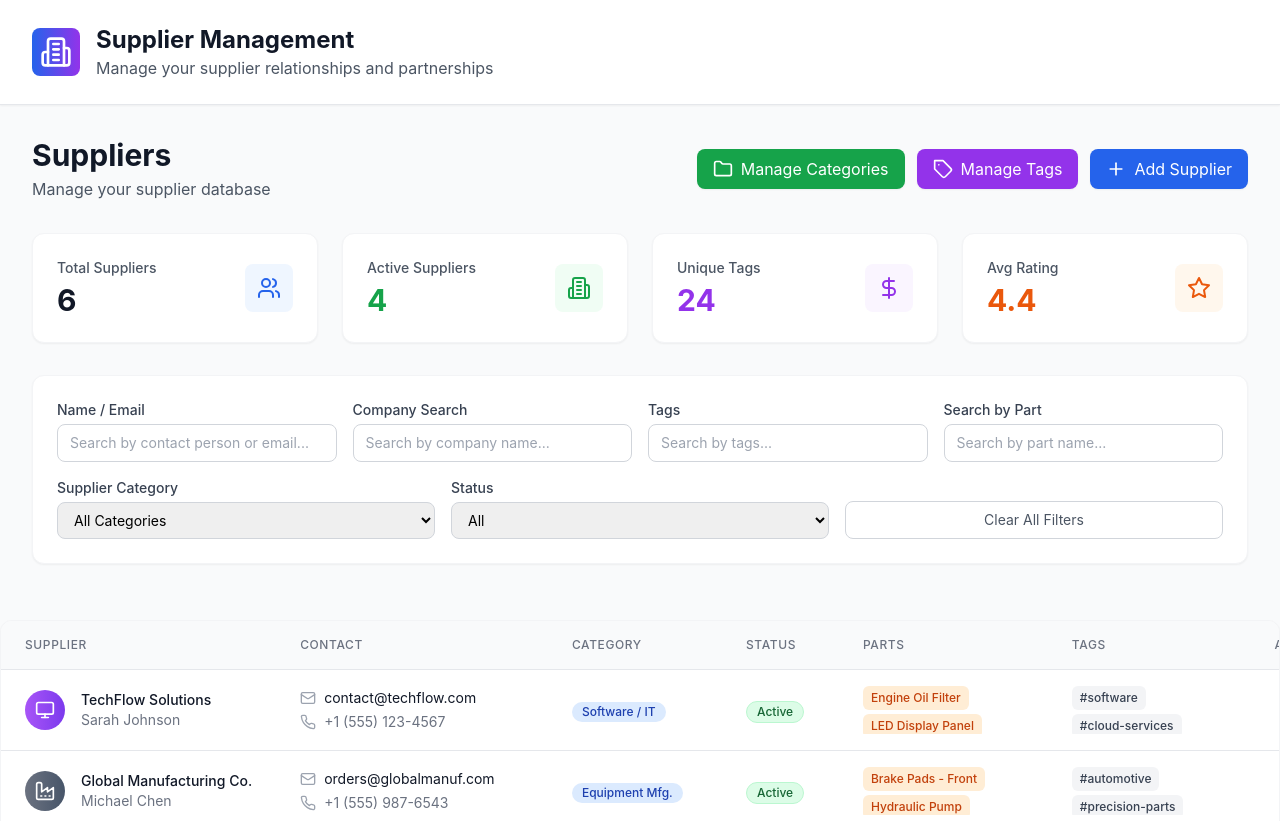
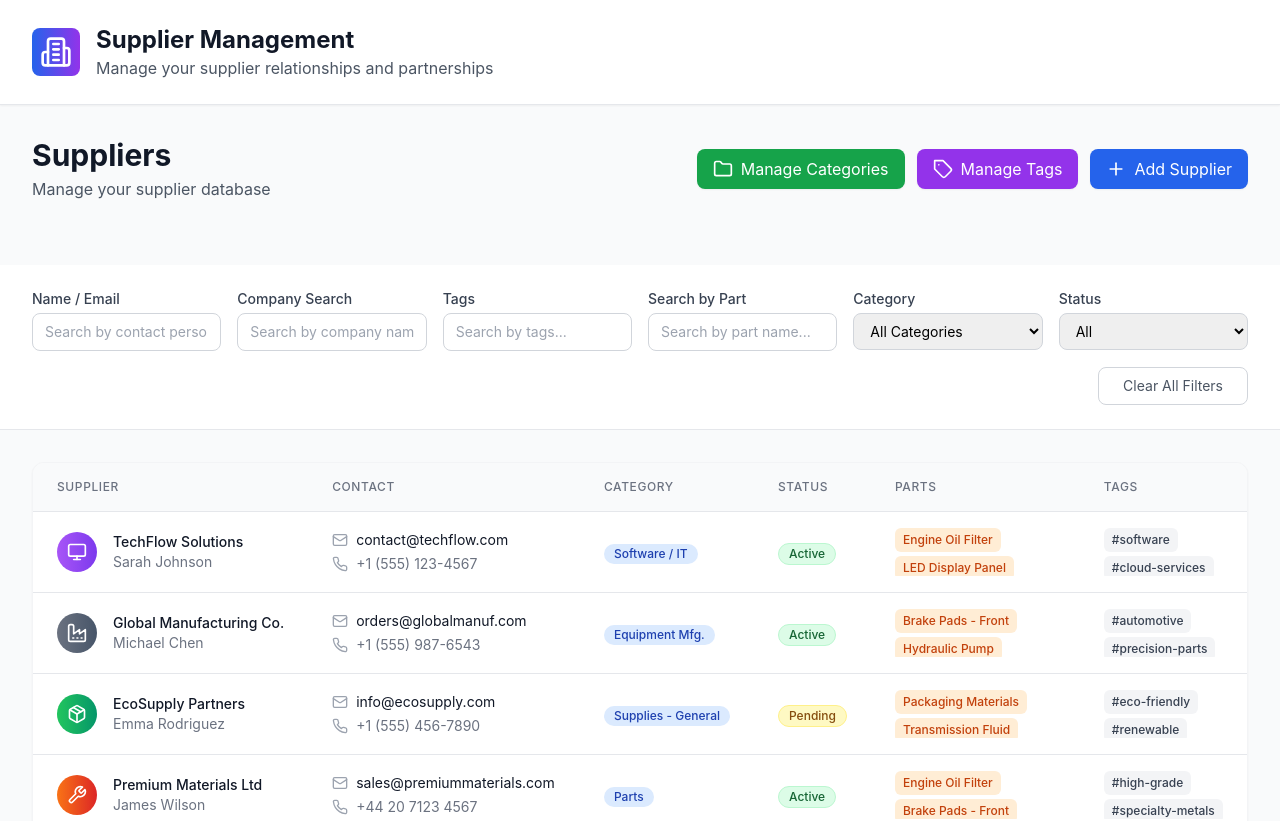
Before and after one commit to Kabba24ai/supplier-management-gj, a React (Vite) app: page / in a window 1280 px wide. Shown: the top 821 px of the page. Built offline with nearby package versions, Linux system fonts and the light colour scheme.

Commit message:
Remove Stats Cards and Redesign Search Layout

```diff
--- a/src/App.tsx
+++ b/src/App.tsx
@@ -67,13 +67,6 @@ function App() {
   const [editingSupplier, setEditingSupplier] = useState<Supplier | null>(null);
 
   const categories = Array.from(new Set(suppliers.map(s => s.category)));
-
-  const stats = {
-    total: suppliers.length,
-    active: suppliers.filter(s => s.status === 'active').length,
-    avgRating: suppliers.reduce((sum, s) => sum + s.rating, 0) / suppliers.length,
-    totalTags: Array.from(new Set(suppliers.flatMap(s => s.tags))).length
-  };
 
   useEffect(() => {
     let filtered = suppliers;
@@ -253,61 +246,12 @@ function App() {
           </div>
         </div>
 
-        {/* Stats Cards */}
-        <div className="grid grid-cols-1 md:grid-cols-2 lg:grid-cols-4 gap-6 mb-8">
-          <div className="bg-white rounded-xl shadow-sm border border-gray-100 p-6 hover:shadow-md transition-shadow">
-            <div className="flex items-center justify-between">
-              <div>
-                <p className="text-sm font-medium text-gray-600">Total Suppliers</p>
-                <p className="text-3xl font-bold text-gray-900 mt-1">{stats.total}</p>
-              </div>
-              <div className="bg-blue-50 p-3 rounded-lg">
-                <Users className="w-6 h-6 text-blue-600" />
-              </div>
-            </div>
-          </div>
+      </main>
 
-          <div className="bg-white rounded-xl shadow-sm border border-gray-100 p-6 hover:shadow-md transition-shadow">
-            <div className="flex items-center justify-between">
-              <div>
-                <p className="text-sm font-medium text-gray-600">Active Suppliers</p>
-                <p className="text-3xl font-bold text-green-600 mt-1">{stats.active}</p>
-              </div>
-              <div className="bg-green-50 p-3 rounded-lg">
-                <Building2 className="w-6 h-6 text-green-600" />
-              </div>
-            </div>
-          </div>
-
-          <div className="bg-white rounded-xl shadow-sm border border-gray-100 p-6 hover:shadow-md transition-shadow">
-            <div className="flex items-center justify-between">
-              <div>
-                <p className="text-sm font-medium text-gray-600">Unique Tags</p>
-                <p className="text-3xl font-bold text-purple-600 mt-1">{stats.totalTags}</p>
-              </div>
-              <div className="bg-purple-50 p-3 rounded-lg">
-                <DollarSign className="w-6 h-6 text-purple-600" />
-              </div>
-            </div>
-          </div>
-
-          <div className="bg-white rounded-xl shadow-sm border border-gray-100 p-6 hover:shadow-md transition-shadow">
-            <div className="flex items-center justify-between">
-              <div>
-                <p className="text-sm font-medium text-gray-600">Avg Rating</p>
-                <p className="text-3xl font-bold text-orange-600 mt-1">{stats.avgRating.toFixed(1)}</p>
-              </div>
-              <div className="bg-orange-50 p-3 rounded-lg">
-                <Star className="w-6 h-6 text-orange-600" />
-              </div>
-            </div>
-          </div>
-        </div>
-
-        {/* Search and Filters */}
-        <div className="bg-white rounded-xl shadow-sm border border-gray-100 p-6 mb-6">
-          {/* Row 1 - Text Searches */}
-          <div className="grid grid-cols-1 lg:grid-cols-4 gap-4 mb-4">
+      {/* Search and Filters - Full Width */}
+      <div className="w-full bg-white shadow-sm border-b border-gray-200 py-6">
+        <div className="max-w-7xl mx-auto px-4 sm:px-6 lg:px-8">
+          <div className="grid grid-cols-1 lg:grid-cols-6 gap-4">
             {/* Name/Email Search */}
             <div>
               <label className="block text-sm font-medium text-gray-700 mb-1">Name / Email</label>
@@ -355,13 +299,10 @@ function App() {
                 className="w-full px-3 py-2 border border-gray-300 rounded-lg focus:ring-2 focus:ring-blue-500 focus:border-transparent text-sm"
               />
             </div>
-          </div>
 
-          {/* Row 2 - Filters and Actions */}
-          <div className="grid grid-cols-1 lg:grid-cols-3 gap-4">
             {/* Category Filter */}
             <div>
-              <label className="block text-sm font-medium text-gray-700 mb-1">Supplier Category</label>
+              <label className="block text-sm font-medium text-gray-700 mb-1">Category</label>
               <select
                 value={categoryFilter}
                 onChange={(e) => setCategoryFilter(e.target.value)}
@@ -388,12 +329,13 @@ function App() {
                 <option value="pending">Pending</option>
               </select>
             </div>
+          </div>
 
           {/* Clear Filters Button */}
-            <div className="flex items-end">
+          <div className="mt-4 flex justify-end">
             <button
               onClick={clearFilters}
-                className="w-full px-4 py-2 text-sm text-gray-600 border border-gray-300 rounded-lg hover:bg-gray-50 transition-colors"
+              className="px-6 py-2 text-sm text-gray-600 border border-gray-300 rounded-lg hover:bg-gray-50 transition-colors"
             >
               Clear All Filters
             </button>
@@ -401,10 +343,9 @@ function App() {
         </div>
       </div>
 
-      </main>
-
       {/* Full-width Suppliers Table */}
-      <div className="w-full">
+      <div className="w-full bg-gray-50 py-8">
+        <div className="max-w-7xl mx-auto px-4 sm:px-6 lg:px-8">
 
           {/* Suppliers Table */}
           <div className="bg-white rounded-xl shadow-sm border border-gray-100 overflow-hidden">
@@ -526,6 +467,7 @@ function App() {
             </div>
           </div>
         </div>
+      </div>
 
       {/* Supplier Modal */}
       {showModal && (
```
Lines whose indentation alone changed are shown as unchanged.
